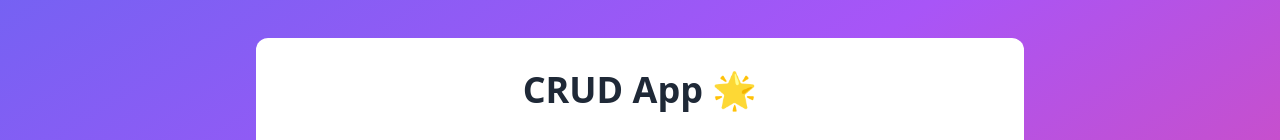
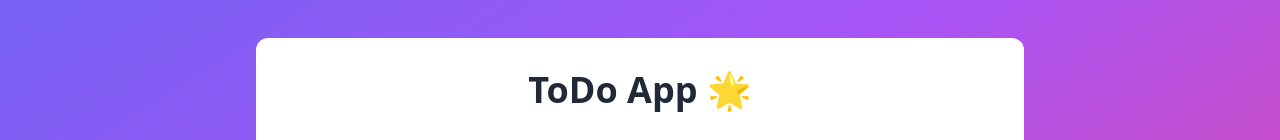
Before and after one commit to farzeen-ali/To-Do-App-using-HTML-CSS-Tailwind-CSS, a plain HTML site: page index.html in a window 1280 px wide. Shown: the part 216-356 px from the top of the page. Drawn offline with nearby package versions, Linux system fonts and the light colour scheme.

Commit message:
Title Change

```diff
--- a/index.html
+++ b/index.html
@@ -16,7 +16,7 @@
     <div class="w-full max-w-3xl bg-white p-8 rounded-xl shadow-6xl">
       <!-- Header Section -->
       <h1 class="text-4xl font-bold text-center text-gray-800 mb-8">
-        CRUD App 🌟
+        ToDo App 🌟
       </h1>
 
       <!-- Search Section -->
```
